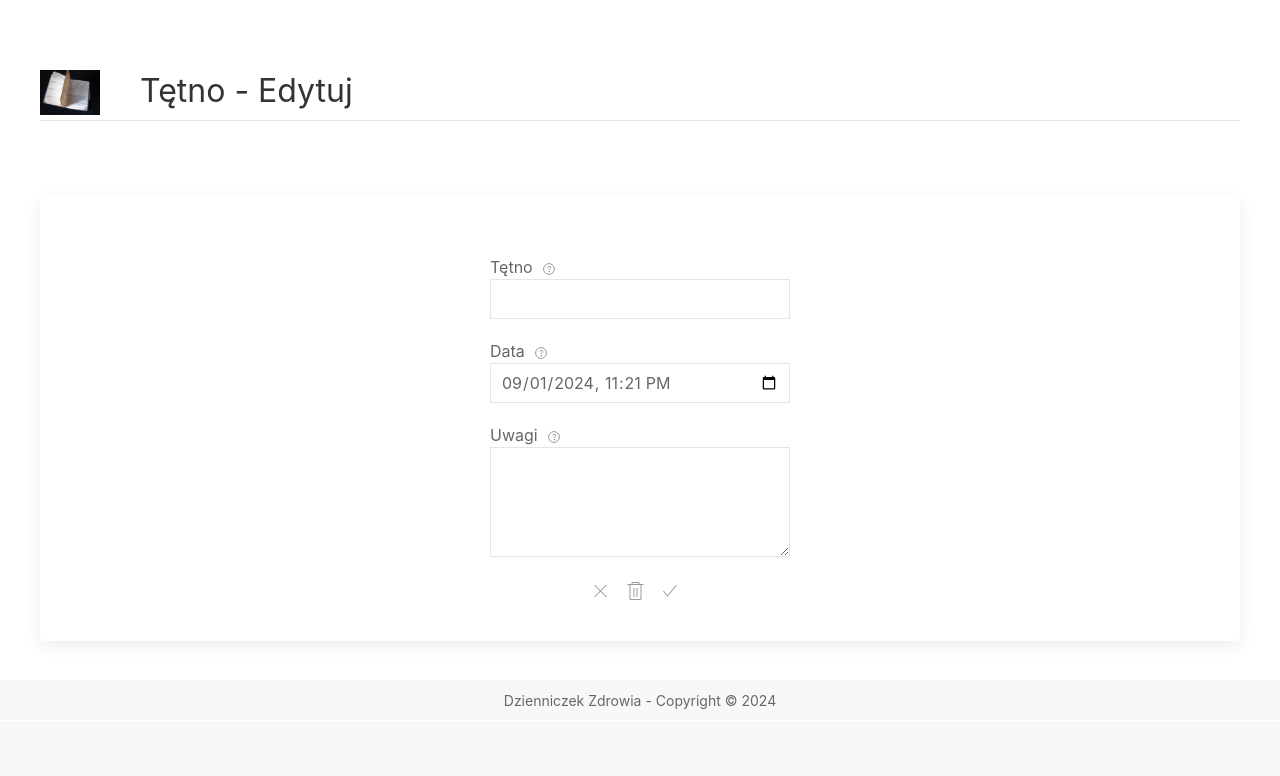
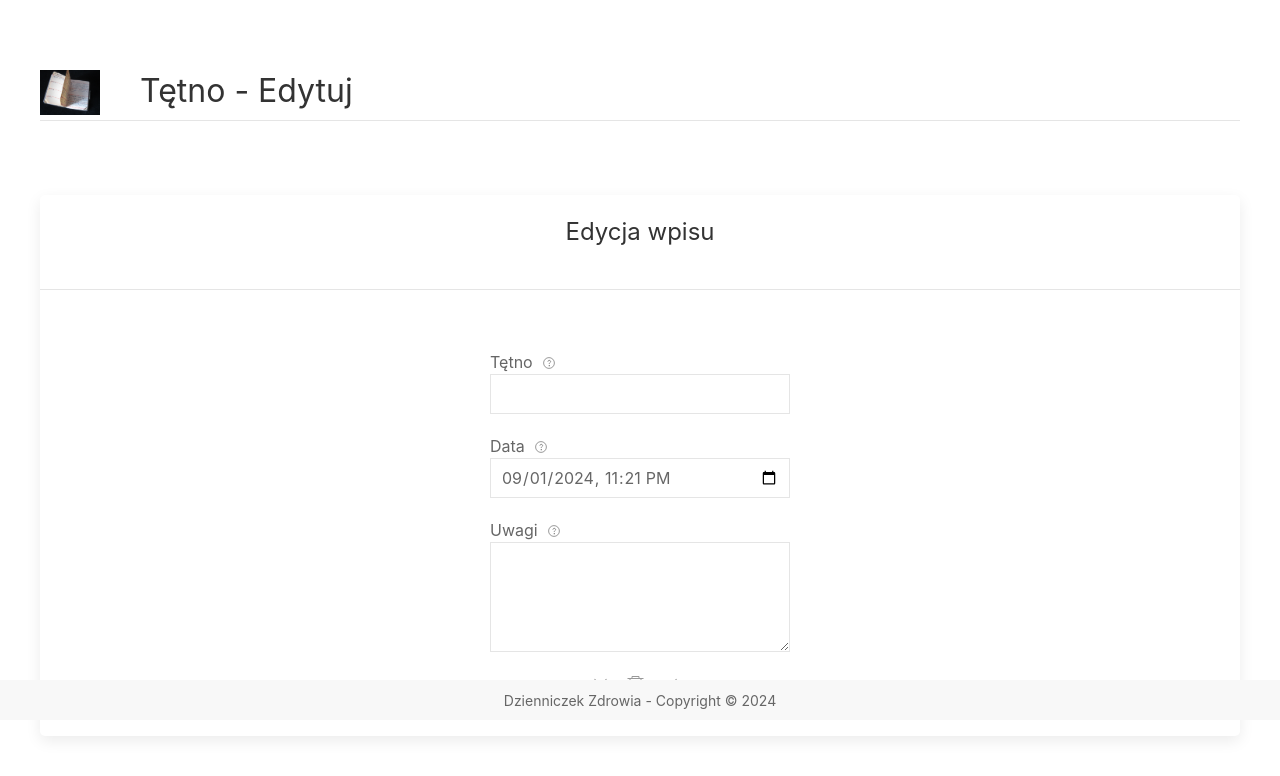
Before and after one commit to YankielG/PP_Journal, a Django app: page /pulses/edit/8 in a window 1280 px wide. Shown: the part 80-856 px from the top of the page. Before the commit the page ends 789 px from the top, so only its background shows below. Run offline with Django 5.2, Linux system fonts and the light colour scheme; data comes from the database, SQL or seed files in the repository.

Commit message:
start przed admin

```diff
--- a/app_growth/templates/app_growth/edit_growth.html
+++ b/app_growth/templates/app_growth/edit_growth.html
@@ -14,6 +14,11 @@
 
         <div style="height: 50px"></div>
         <div class="uk-card uk-card-default uk-border-rounded">
+            <div class="uk-card-header">
+                <div class="uk-width-expand">
+                    <h3 class="uk-card-title uk-position-relative uk-position-top-center">Edycja wpisu</h3>
+                </div>
+            </div>
             <div class="uk-card-body">
                 <form style="width:300px; margin: auto" action="" method="POST">
 
--- a/app_pressure/templates/app_pressure/edit_pressure.html
+++ b/app_pressure/templates/app_pressure/edit_pressure.html
@@ -14,6 +14,11 @@
 
         <div style="height: 50px"></div>
         <div class="uk-card uk-card-default uk-border-rounded">
+            <div class="uk-card-header">
+                <div class="uk-width-expand">
+                    <h3 class="uk-card-title uk-position-relative uk-position-top-center">Edycja wpisu</h3>
+                </div>
+            </div>
             <div class="uk-card-body">
                 <form style="width:300px; margin: auto" action="" method="POST">
 
--- a/app_pulse/templates/app_pulse/edit_pulse.html
+++ b/app_pulse/templates/app_pulse/edit_pulse.html
@@ -14,6 +14,11 @@
 
         <div style="height: 50px"></div>
         <div class="uk-card uk-card-default uk-border-rounded">
+            <div class="uk-card-header">
+                <div class="uk-width-expand">
+                    <h3 class="uk-card-title uk-position-relative uk-position-top-center">Edycja wpisu</h3>
+                </div>
+            </div>
             <div class="uk-card-body">
                 <form style="width:300px; margin: auto" action="" method="POST">
 
--- a/app_weight/templates/app_weight/edit_weight.html
+++ b/app_weight/templates/app_weight/edit_weight.html
@@ -14,6 +14,12 @@
 
         <div style="height: 50px"></div>
         <div class="uk-card uk-card-default uk-border-rounded">
+            <div class="uk-card-header">
+                <div class="uk-width-expand">
+                    <h3 class="uk-card-title uk-position-relative uk-position-top-center">Edycja wpisu</h3>
+                </div>
+            </div>
+
             <div class="uk-card-body">
                 <form style="width:300px; margin: auto" action="" method="POST">
 
--- a/app_weight/templates/app_weight/weight_details.html
+++ b/app_weight/templates/app_weight/weight_details.html
@@ -18,8 +18,9 @@
                 <div>
                     <div class="uk-width-expand">
                         <h3 class="uk-card-title uk-position-relative uk-position-center">Statystyki:</h3>
-                        <div class="uk-position-relative uk-position-center"><b> Liczba
-                            Wpisów:</b> {{ statistical_data.weight__count }}</div>
+                        <div class="uk-position-relative uk-position-center">
+                            <b> Liczba Wpisów:</b> {{ statistical_data.weight__count }}
+                        </div>
                         <div class="uk-flex uk-flex-between ">
                             <div><b> MIn. Waga:</b> {{ statistical_data.weight__min|floatformat:2 }}</div>
                             <div><b> Śr. Waga: </b>{{ statistical_data.weight__avg|floatformat:2 }}</div>
```
